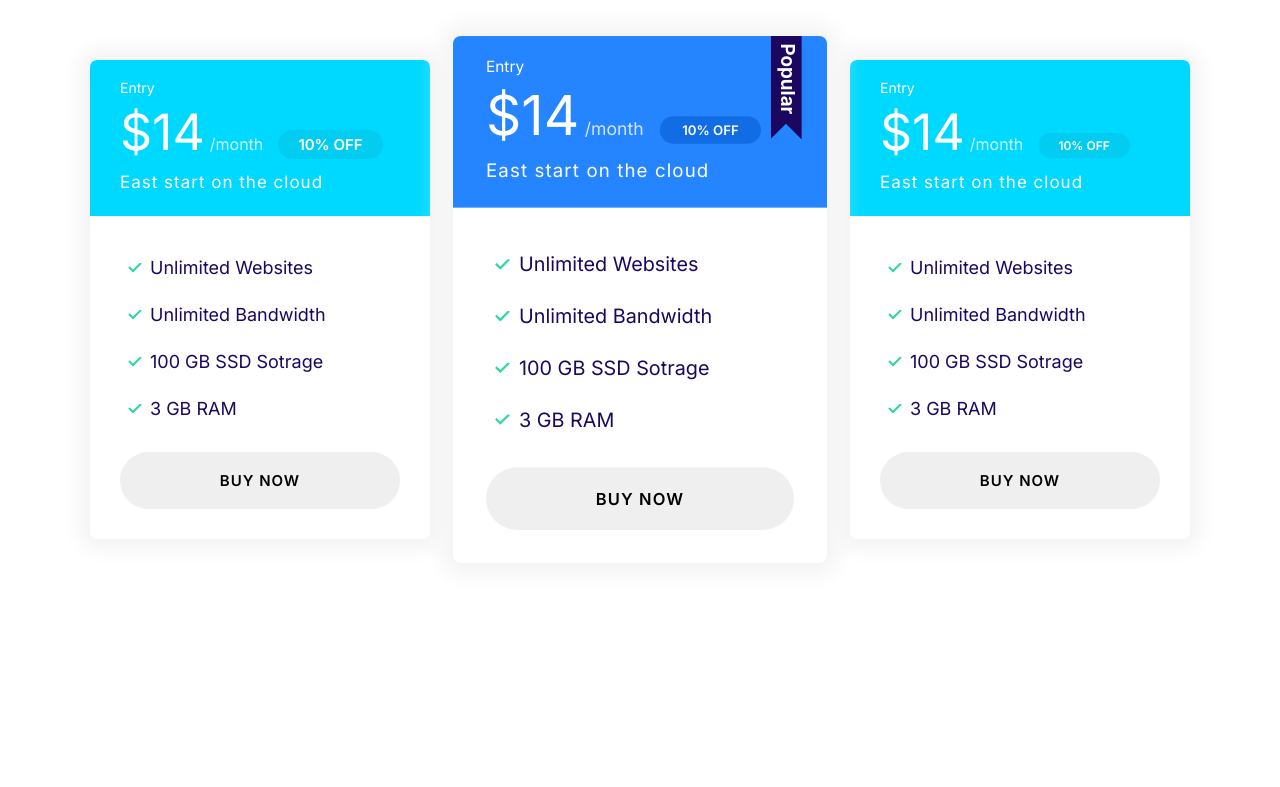
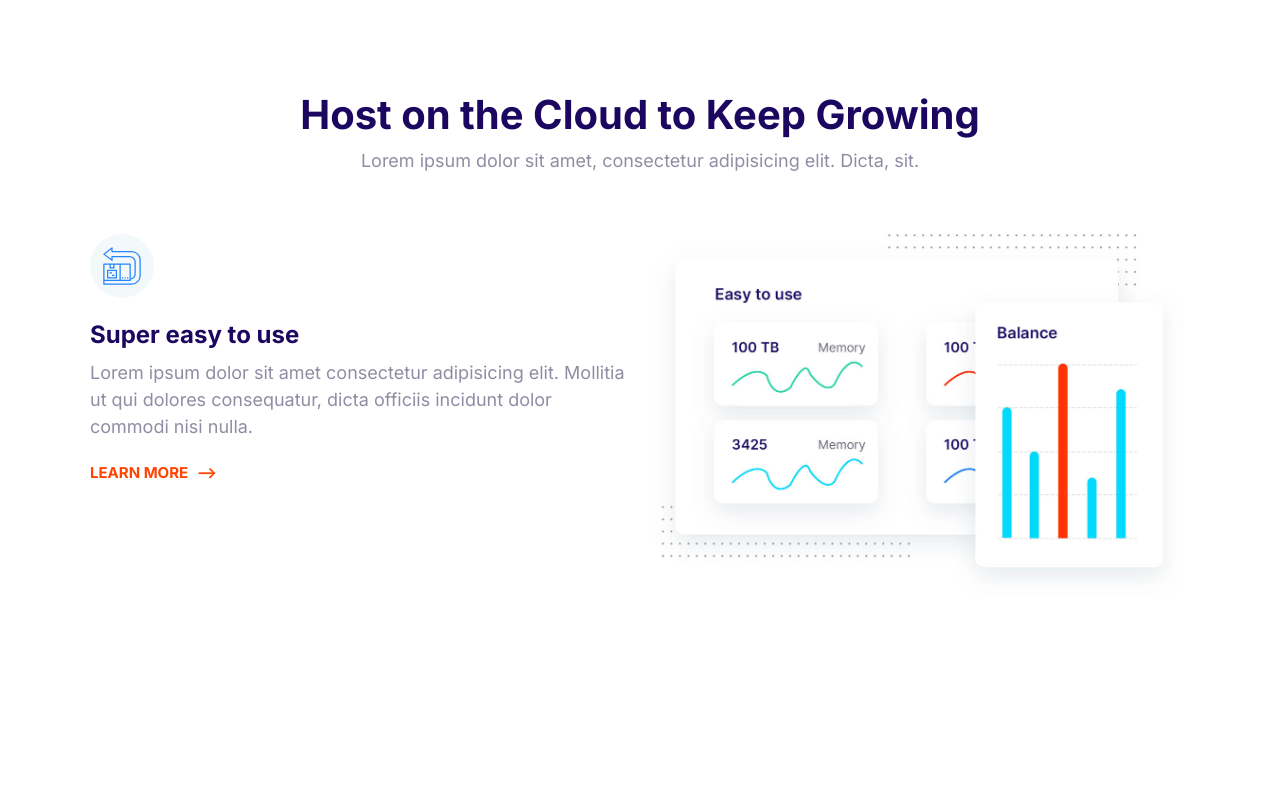
Before and after one commit to thepoojajain/Cloud_Website, a plain HTML site: page index.html in a window 1280 px wide. Shown: the top 787 px of the page. Drawn offline with Linux system fonts and the light colour scheme.

Commit message:
block-feature

```diff
--- a/CSS/styles.css
+++ b/CSS/styles.css
@@ -750,3 +750,28 @@ a {
   max-width: 500px;
   margin: 0 auto;
 }
+
+/* Features */
+
+.feature {
+  gap: 4rem 2rem;
+  margin: 12rem 0;
+}
+
+.feature__heading {
+  margin: 1rem 0;
+}
+
+.feature__image {
+  width: 100%;
+}
+
+.feature:first-of-type {
+  margin-top: 6rem;
+}
+
+@media screen and (min-width: 768px) {
+  .feature:nth-of-type(even) .feature__content {
+    order: 2;
+  }
+}
--- a/index.html
+++ b/index.html
@@ -15,69 +15,98 @@
     />
   </head>
   <body>
-    <section class="block container block-plans">
-      <div class="grid grid--1x3">
-        <div class="plan">
-          <div class="card card--secondary">
-            <header class="card__header">
-              <h3 class="plan__name">Entry</h3>
-              <span class="plan__price">$14</span>
-              <span class="plan__billing-cycle">/month</span>
-              <span class="badge badge--secondary badge--smal l">10% OFF</span>
-              <span class="plan__description">East start on the cloud</span>
-            </header>
-            <div class="card__body">
-              <ul class="list list--tick">
-                <li class="list__item">Unlimited Websites</li>
-                <li class="list__item">Unlimited Bandwidth</li>
-                <li class="list__item">100 GB SSD Sotrage</li>
-                <li class="list__item">3 GB RAM</li>
-              </ul>
-              <button class="btn btn--outline btn--block">Buy Now</button>
-            </div>
-          </div>
+    <section class="block container">
+      <heading class="block__header">
+        <h2>Host on the Cloud to Keep Growing</h2>
+        <p>
+          Lorem ipsum dolor sit amet, consectetur adipisicing elit. Dicta, sit.
+        </p>
+      </heading>
+      <article class="grid grid--1x2 feature">
+        <div class="feature__content">
+          <span class="icon-container">
+            <svg class="icon icon--primary">
+              <use xlink:href="Images/sprite.svg#easy"></use>
+            </svg>
+          </span>
+          <h3 feature__heading>Super easy to use</h3>
+          <p>
+            Lorem ipsum dolor sit amet consectetur adipisicing elit. Mollitia ut
+            qui dolores consequatur, dicta officiis incidunt dolor commodi nisi
+            nulla.
+          </p>
+          <a href="#" class="link-arrow">LEARN MORE </a>
         </div>
-        <div class="plan plan--popular">
-          <div class="card card--primary">
-            <header class="card__header">
-              <h3 class="plan__name">Entry</h3>
-              <span class="plan__price">$14</span>
-              <span class="plan__billing-cycle">/month</span>
-              <span class="badge badge--primary badge--small">10% OFF</span>
-              <span class="plan__description">East start on the cloud</span>
-            </header>
-            <div class="card__body">
-              <ul class="list list--tick">
-                <li class="list__item">Unlimited Websites</li>
-                <li class="list__item">Unlimited Bandwidth</li>
-                <li class="list__item">100 GB SSD Sotrage</li>
-                <li class="list__item">3 GB RAM</li>
-              </ul>
-              <button class="btn btn--outline btn--block">Buy Now</button>
-            </div>
-          </div>
+        <picture>
+          <source
+            type="Image/webp"
+            srcset="Images/easy.webp 1x Images/easy@2x.webp 2x"
+          />
+          <source
+            type="Image/jpg"
+            srcset="Images/easy.jpg 1x Images/easy@2x.jpg 2x"
+          />
+          <img class="feature__image" src="Images/easy@2x.jpg" alt="" />
+        </picture>
+      </article>
+    </section>
+    <section class="block container">
+      <article class="grid grid--1x2 feature">
+        <picture>
+          <source
+            type="Image/webp"
+            srcset="Images/fast.webp 1x Images/fast@2x.webp 2x"
+          />
+          <source
+            type="Image/jpg"
+            srcset="Images/fast.jpg 1x Images/fast@2x.jpg 2x"
+          />
+          <img class="feature__image" src="Images/fast@2x.jpg" alt="" />
+        </picture>
+        <div class="feature__content">
+          <span class="icon-container">
+            <svg class="icon icon--primary">
+              <use xlink:href="Images/sprite.svg#settings"></use>
+            </svg>
+          </span>
+          <h3 feature__heading>Simply Fast Website</h3>
+          <p>
+            Lorem ipsum dolor sit amet consectetur adipisicing elit. Mollitia ut
+            qui dolores consequatur, dicta officiis incidunt dolor commodi nisi
+            nulla.
+          </p>
+          <a href="#" class="link-arrow">LEARN MORE </a>
         </div>
-        <div class="plan">
-          <div class="card card--secondary">
-            <header class="card__header">
-              <h3 class="plan__name">Entry</h3>
-              <span class="plan__price">$14</span>
-              <span class="plan__billing-cycle">/month</span>
-              <span class="badge badge--secondary badge--small">10% OFF</span>
-              <span class="plan__description">East start on the cloud</span>
-            </header>
-            <div class="card__body">
-              <ul class="list list--tick">
-                <li class="list__item">Unlimited Websites</li>
-                <li class="list__item">Unlimited Bandwidth</li>
-                <li class="list__item">100 GB SSD Sotrage</li>
-                <li class="list__item">3 GB RAM</li>
-              </ul>
-              <button class="btn btn--outline btn--block">Buy Now</button>
-            </div>
-          </div>
+      </article>
+    </section>
+    <section class="block container">
+      <article class="grid grid--1x2 feature">
+        <div class="feature__content">
+          <span class="icon-container">
+            <svg class="icon icon--primary">
+              <use xlink:href="Images/sprite.svg#computer"></use>
+            </svg>
+          </span>
+          <h3 feature__heading>WordPress made easy</h3>
+          <p>
+            Lorem ipsum dolor sit amet consectetur adipisicing elit. Mollitia ut
+            qui dolores consequatur, dicta officiis incidunt dolor commodi nisi
+            nulla.
+          </p>
+          <a href="#" class="link-arrow">LEARN MORE </a>
         </div>
-      </div>
+        <picture>
+          <source
+            type="Image/webp"
+            srcset="Images/wordpress.webp 1x Images/wordpress@2x.webp 2x"
+          />
+          <source
+            type="Image/jpg"
+            srcset="Images/wordpress.jpg 1x Images/wordpress@2x.jpg 2x"
+          />
+          <img class="feature__image" src="Images/wordpress@2x.jpg" alt="" />
+        </picture>
+      </article>
     </section>
   </body>
 </html>
```
Also changed, not shown: Components/block-feature.html (added, +88 -0 lines), Images/easy.jpg (added), Images/easy.webp (added), Images/easy@2x.jpg (added), Images/easy@2x.webp (added), Images/fast.jpg (added), Images/fast.webp (added), Images/fast@2x.jpg (added), Images/fast@2x.webp (added), Images/wordpress.jpg (added), Images/wordpress.webp (added), Images/wordpress@2x.jpg (added), Images/wordpress@2x.webp (added).
